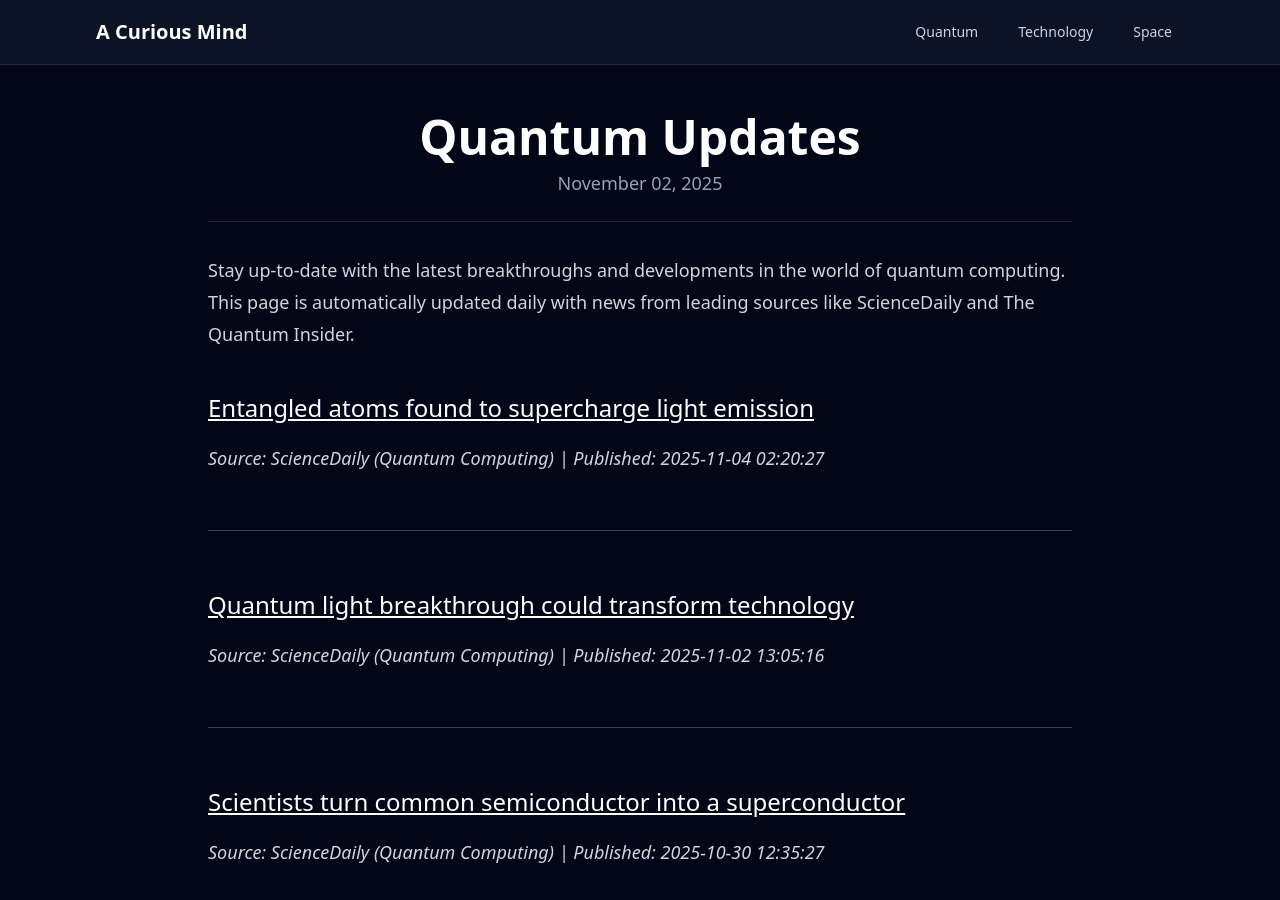
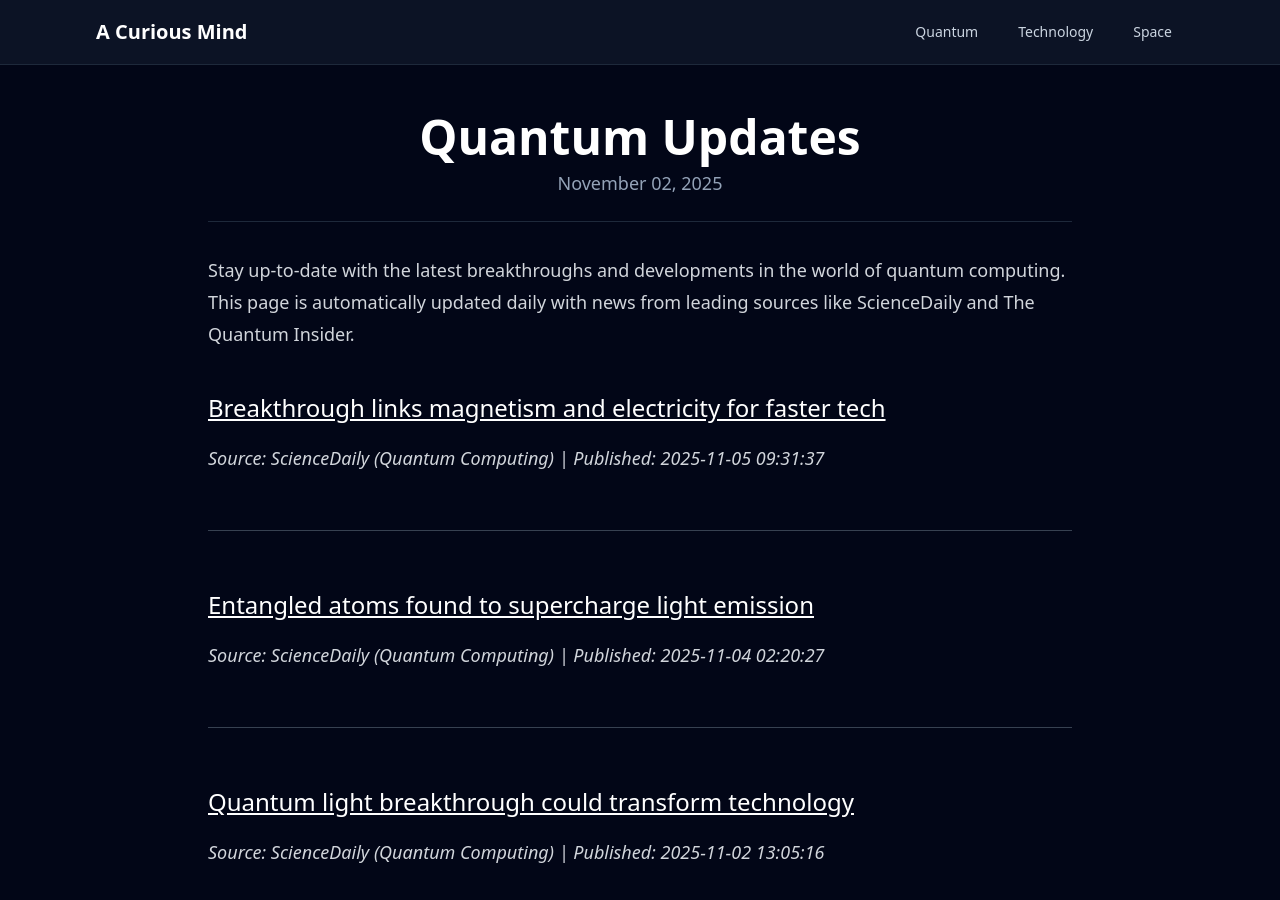
Before and after one commit to onehl7/onehl7.github.io, a Jekyll site: the page built from _posts/2025-11-02-quantum-updates.md, in a window 1280 px wide and 900 px high. Built offline with Jekyll 4.4.1, drawn with Linux system fonts in a browser that asks for light colours; nearby versions of some CDN libraries; some of the changed text lies outside the part shown.

Commit message:
Update quantum news data

```diff
--- a/_data/quantum_news.json
+++ b/_data/quantum_news.json
@@ -1,4 +1,10 @@
 [
+  {
+    "source": "ScienceDaily (Quantum Computing)",
+    "title": "Breakthrough links magnetism and electricity for faster tech",
+    "link": "https://www.sciencedaily.com/releases/2025/11/251104094141.htm",
+    "published": "2025-11-05 09:31:37"
+  },
   {
     "source": "ScienceDaily (Quantum Computing)",
     "title": "Entangled atoms found to supercharge light emission",
@@ -52,11 +58,5 @@
     "title": "NVIDIA Launches NVQLink to Bridge Quantum and Classical Supercomputing",
     "link": "https://thequantuminsider.com/2025/10/28/nvidia-launches-nvqlink-to-bridge-quantum-and-classical-supercomputing/",
     "published": "2025-10-28 20:22:38"
-  },
-  {
-    "source": "ScienceDaily (Quantum Computing)",
-    "title": "Japanese scientists unveil a quantum battery that defies energy loss",
-    "link": "https://www.sciencedaily.com/releases/2025/10/251023031612.htm",
-    "published": "2025-10-24 07:46:41"
   }
 ]
```
